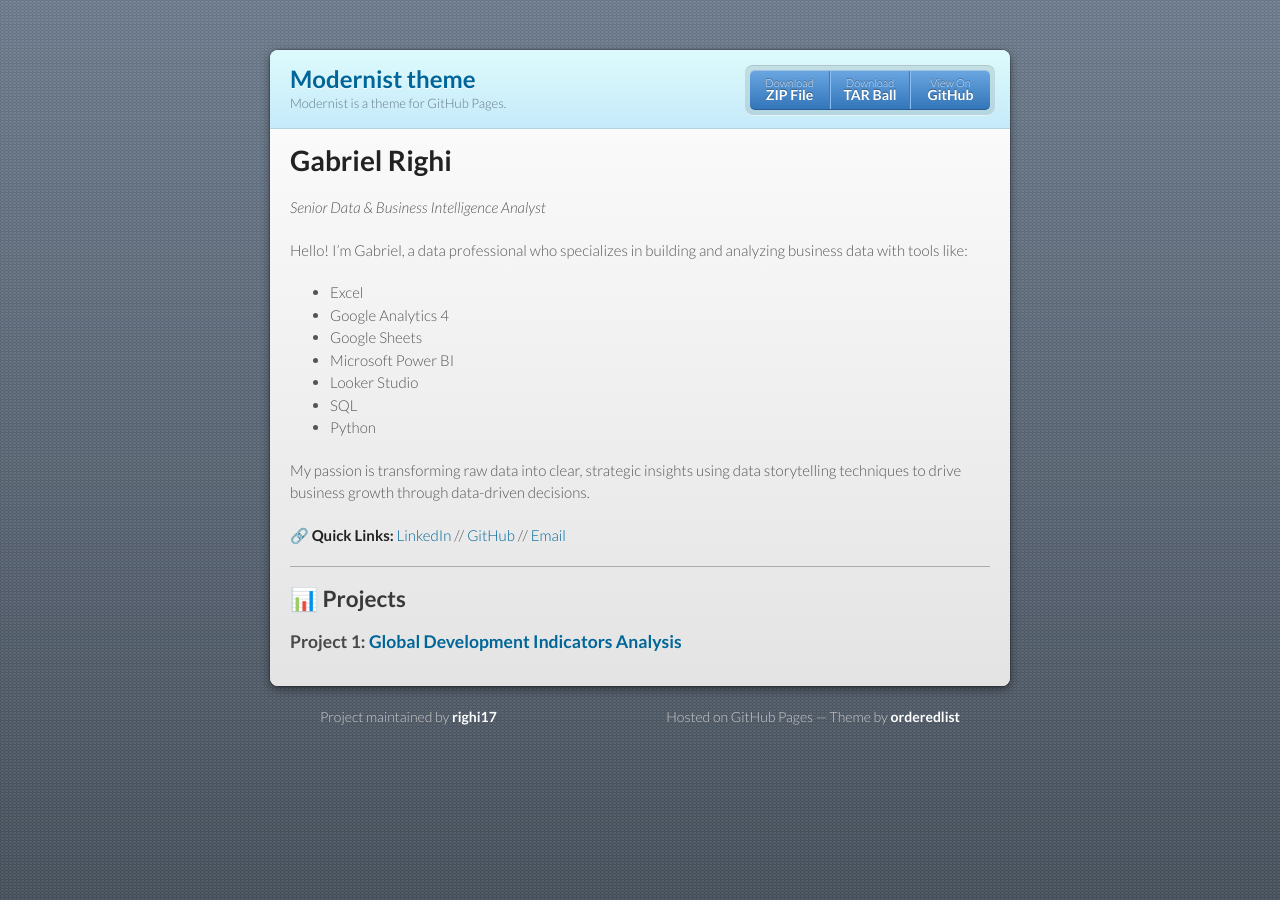
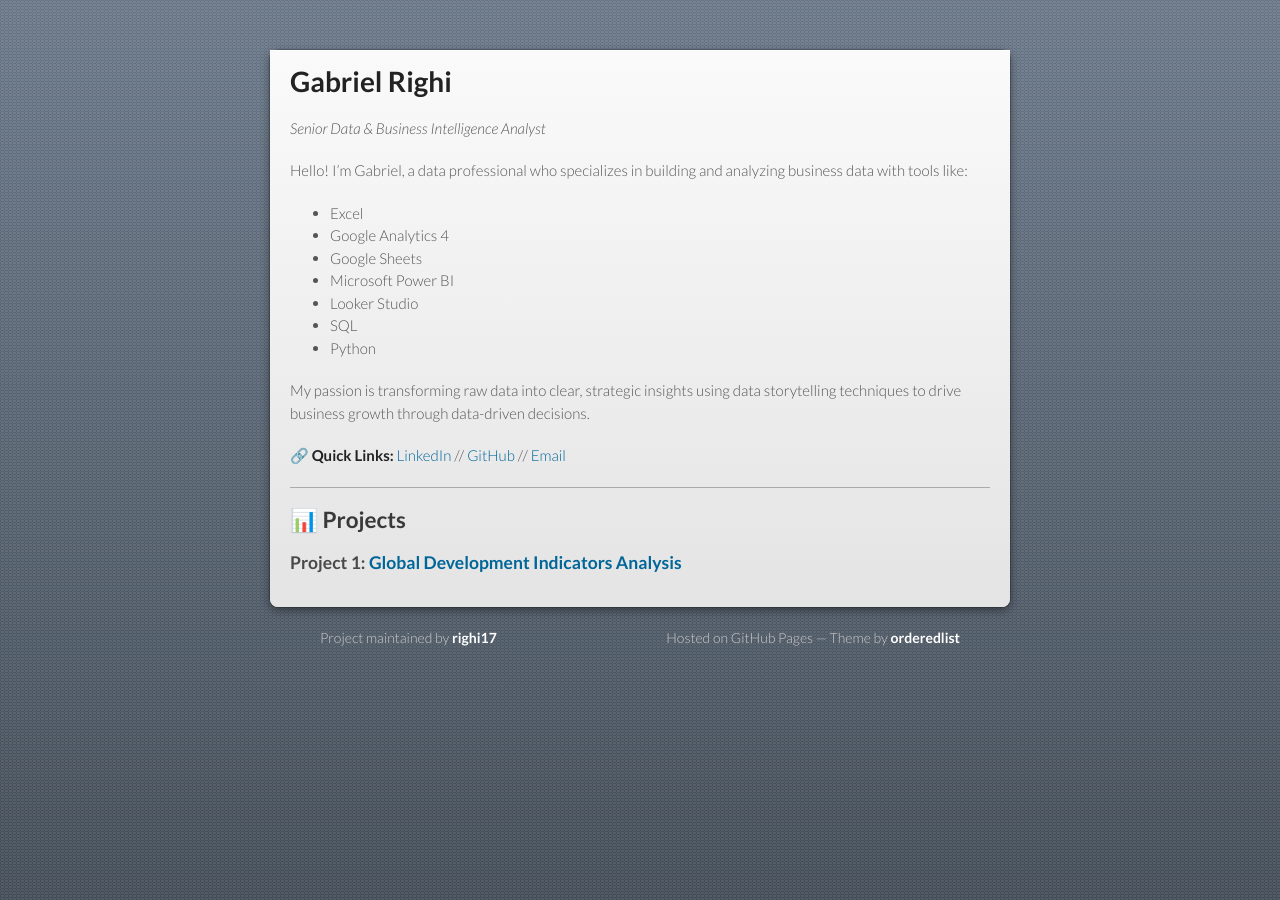
Before and after one commit to righi17/reprighi01, a Jekyll site: the page built from index.md, in a window 1280 px wide. Built offline with Jekyll 4.4.1, drawn with Linux system fonts in a browser that asks for light colours; our own code applies the rules of GitHub Pages for plain Markdown files.

Commit message:
Update default.html

```diff
--- a/_layouts/default.html
+++ b/_layouts/default.html
@@ -10,28 +10,10 @@
     <script src="{{ '/assets/js/scale.fix.js' | relative_url }}"></script>
     <meta name="viewport" content="width=device-width, initial-scale=1, user-scalable=no">
 
-    <!--[if lt IE 9]>
-    <script src="//html5shiv.googlecode.com/svn/trunk/html5.js"></script>
-    <![endif]-->
-
     {% include head-custom.html %}
   </head>
   <body>
     <div class="wrapper">
-      <header {% unless site.description or site.github.project_tagline %} class="without-description" {% endunless %}>
-        <h1>{{ site.title | default: site.github.repository_name }}</h1>
-        {% if site.description or site.github.project_tagline %}
-          <p>{{ site.description | default: site.github.project_tagline }}</p>
-        {% endif %}
-        <p class="view"><a href="{{ site.github.repository_url }}">View the Project on GitHub <small>{{ github_name }}</small></a></p>
-        <ul>
-        {% if site.show_downloads %}
-          <li><a href="{{ site.github.zip_url }}">Download <strong>ZIP File</strong></a></li>
-          <li><a href="{{ site.github.tar_url }}">Download <strong>TAR Ball</strong></a></li>
-        {% endif %}
-          <li><a href="{{ site.github.repository_url }}">View On <strong>GitHub</strong></a></li>
-        </ul>
-      </header>
       <section>
 
       {{ content }}
```
Also changed, not shown: other parts of _layouts/default.html (+1 -2 lines).
